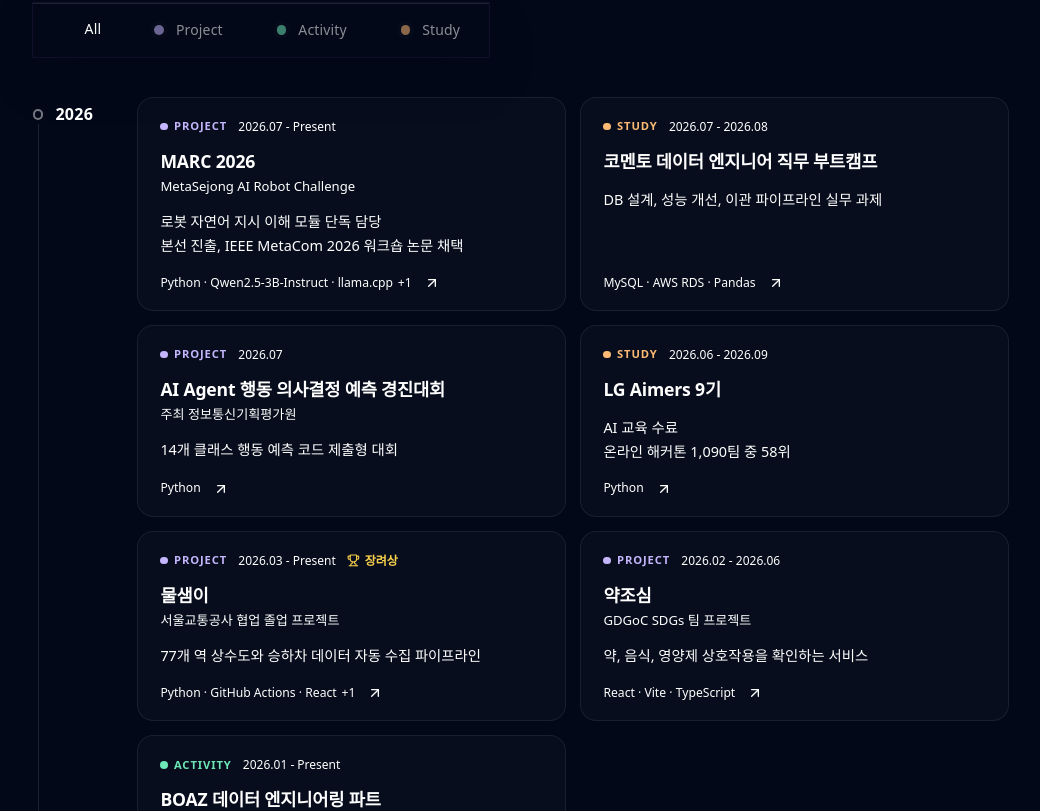
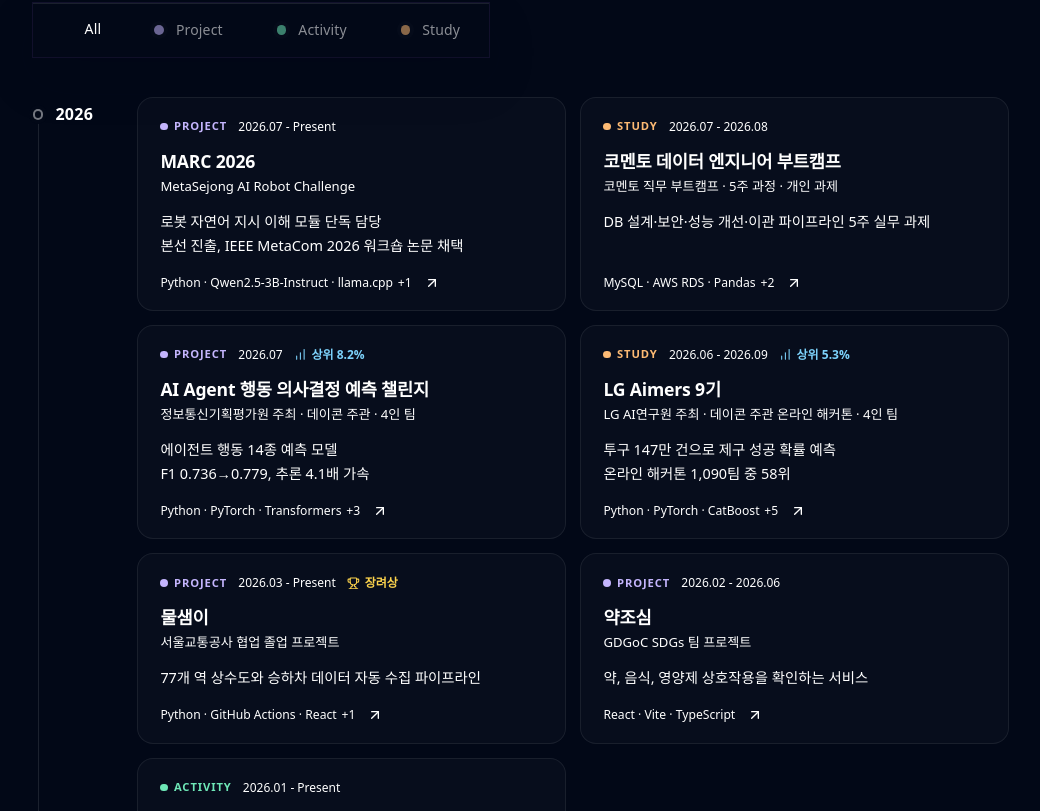
Before and after one commit to eae22/portfolio, a Next.js app: page / in a window 1280 px wide. Shown: the part 2169-2980 px from the top of the page, without its empty margins (119-1159 px from the left). Built offline with nearby package versions, Linux system fonts and the light colour scheme.

Commit message:
✨ feat: LG Aimers, AI Agent, 코멘토 데이터 엔지니어 상세 내용 보강 (#4)

```diff
--- a/src/content/experience.ts
+++ b/src/content/experience.ts
@@ -321,37 +321,49 @@
   },
   {
     id: "ai-agent-contest",
-    title: "AI Agent 행동 의사결정 예측 경진대회",
-    subtitle: "주최 정보통신기획평가원",
+    title: "AI Agent 행동 의사결정 예측 챌린지",
+    subtitle: "정보통신기획평가원 주최 · 데이콘 주관 · 4인 팀",
     category: "Project",
     tracks: ["AI"],
     period: { start: "2026.07", end: "2026.07" },
-    summary: "14개 클래스 행동 예측 코드 제출형 대회",
+    ranking: { place: 22, total: 269 },
+    summary: "에이전트 행동 14종 예측 모델\nF1 0.736→0.779, 추론 4.1배 가속",
+    blog: "https://velog.io/@eae22/ai-agent-action-prediction-contest",
     overview:
-      "AI·SW중심대학 학생 대상으로 AI 에이전트의 다음 행동을 14개 클래스 중에서 예측하는 코드 제출형 경진대회입니다. 오프라인, T4 GPU, 추론 10분 제약이 있었습니다.",
+      "AI 코딩 에이전트의 세션 기록을 보고 다음 행동을 14개 중 하나로 예측하는 데이콘 코드 제출형 대회로, 인터넷이 막힌 T4 GPU에서 10분 안에 3만 건을 예측해야 했습니다. XLM-RoBERTa 인코더 모델과 추론 최적화를 맡아 6개 모델 앙상블로 최종 제출본을 완성했습니다.",
     features: [
       {
-        title: "인코더 기반 분류 모델",
-        desc: "텍스트로 직렬화한 입력을 인코더 모델로 분류합니다.",
+        title: "세션 기록 기반 행동 분류",
+        desc: "현재 요청·직전 행동 결과·최근 행동 12개를 입력 앞쪽에 배치해 텍스트가 잘려도 핵심 신호가 남게 하고, XLM-RoBERTa로 14개 행동을 분류합니다.",
       },
       {
-        title: "자체 검증 체계",
-        desc: "리더보드와 별개로 OOF 검증으로 실제 성능을 확인합니다.",
+        title: "6개 모델 앙상블과 오프라인 추론",
+        desc: "팀원 모델과 함께 6개 모델의 출력을 가중 합산하고, fp16 로딩과 배치 최적화로 T4에서 10분 안에 추론합니다.",
       },
     ],
-    stack: ["Python"], // TODO: 실제로 쓴 프레임워크 추가 (PyTorch, Transformers 등)
-    roles: ["인코더 기반 모델링", "앙상블 검증과 최종 제출 패키징"],
+    stack: [
+      "Python",
+      "PyTorch",
+      "Transformers",
+      "scikit-learn",
+      "Pandas",
+      "NumPy",
+    ],
+    roles: [
+      "소수 도메인 토큰·3배 오버샘플링 학습 레시피 설계 (단일 모델 0.736 → 0.779)",
+      "T4 추론 최적화 (fp16 로딩 수정으로 530초 → 128초)",
+      "세션 단위 검증 분할 설계 (부풀려진 +0.048 개선을 제출 전 차단)",
+    ],
     problems: [
       {
-        title: "서로 헷갈리는 클래스",
-        desc: "혼동행렬로 자주 섞이는 클래스 묶음을 찾고, 입력 텍스트 구성을 다시 설계해 단일 모델 최고 기록을 갱신했습니다.",
+        title: "검증보다 계속 낮게 나온 리더보드 점수",
+        desc: "도메인별로 다시 재 보니 학습 데이터의 7%인 소수 도메인에서만 Macro-F1 0.68로 약했습니다. 도메인 표시 토큰과 3배 오버샘플링으로 소수 도메인 점수를 0.91까지 올려 당시 팀 최고 기록을 냈습니다.",
       },
       {
-        title: "부풀려 보이던 검증 점수",
-        desc: "별도 OOF 검증 체계를 만들어 성능이 실제보다 높게 보이던 리크 사례 여러 건을 찾아 수정했습니다.",
+        title: "T4에서만 느려지는 추론",
+        desc: "fp16으로 저장한 모델을 dtype 지정 없이 불러와 T4에서 fp32로 돌고 있었고, 개발 서버의 A6000에서는 차이가 드러나지 않았습니다. float16 로딩과 배치 512를 적용해 실행 시간을 530초에서 128초로 4.1배 줄였습니다.",
       },
     ],
-    // TODO: 최종 순위 확인 후 summary에 추가 (기록마다 "예선 21위"와 "269팀 중 22위"가 섞여 있음)
   },
   {
     id: "marc-2026",
@@ -532,51 +544,92 @@
   {
     id: "lg-aimers",
     title: "LG Aimers 9기",
+    subtitle: "LG AI연구원 주최 · 데이콘 주관 온라인 해커톤 · 4인 팀",
     category: "Study",
-    tracks: ["AI"],
+    tracks: ["AI", "Data"],
     period: { start: "2026.06", end: "2026.09" },
-    summary: "AI 교육 수료\n온라인 해커톤 1,090팀 중 58위",
-    overview: "LG AI연구원이 운영하는 청년 AI 교육 프로그램입니다.",
+    ranking: { place: 58, total: 1090 },
+    summary:
+      "투구 147만 건으로 제구 성공 확률 예측\n온라인 해커톤 1,090팀 중 58위",
+    overview:
+      "LG AI연구원의 청년 AI 교육 과정을 수료하고, 야구 투구 데이터로 투구마다 제구 성공 확률을 예측하는 온라인 해커톤에 참가했습니다. 데이터 전처리와 모델 결합을 맡아 팀 최고점을 11번 갱신했습니다.",
     features: [
       {
-        title: "AI 이론과 실습",
-        desc: "11주간 AI와 머신러닝 교육을 이수했습니다.",
+        title: "투구별 제구 성공 확률 예측",
+        desc: "볼카운트·주자·선수 기록 등 47개 컬럼으로 투구마다 제구 성공 확률을 예측하고, 인터넷이 막힌 채점 서버에서 10분 안에 추론합니다.",
       },
       {
-        title: "온라인 해커톤",
-        desc: "야구 투구 데이터로 제구 성공 확률을 예측하는 모델을 만들어 1,090팀 중 58위를 기록했습니다.",
+        title: "트리 모델과 신경망 앙상블",
+        desc: "팀원의 트리 모델(CatBoost·LightGBM)에 신경망 12개와 상황별 보정층을 더해 예측을 보완합니다.",
       },
     ],
-    stack: ["Python"],
-    roles: ["모델 개발과 코드 제출"],
-    problems: [],
+    stack: [
+      "Python",
+      "PyTorch",
+      "CatBoost",
+      "scikit-learn",
+      "Pandas",
+      "NumPy",
+      "LightGBM",
+      "Git",
+    ],
+    roles: [
+      "누적 비율 차분으로 데이터에 없는 구종·투구 결과 복원 (147만 투구, 일치율 100%)",
+      "시즌 흐름 피처 23개 설계 등 단독 모델 개선 (928 → 1,056점)",
+      "신경망 결합·상황별 보정층 설계 (팀 최고점 1,122 → 1,162점)",
+    ],
+    problems: [
+      {
+        title: "데이터에 없는 구종 정보",
+        desc: "구종 컬럼이 없었고, 외부 투구 추적 데이터는 선수 ID가 맞지 않아 일부 투수만 연결됐습니다. 누적 구종 비율을 정수 횟수로 바꿔 차분하는 방식으로 투수 792명 중 791명의 구종을 복원했습니다.",
+      },
+      {
+        title: "행 독립성 규정에 따른 실격 위험",
+        desc: "대회 중 '평가 데이터를 행마다 독립적으로 예측해야 한다'는 원칙이 다시 공지되며 상위권 다수의 점수가 삭제됐습니다. 다른 행을 모두 바꿔도 예측이 같은지 재는 검사 도구로 모든 제출본을 검증해 실격 없이 마쳤습니다.",
+      },
+    ],
   },
   {
     id: "comento-data-engineer",
-    title: "코멘토 데이터 엔지니어 직무 부트캠프",
+    title: "코멘토 데이터 엔지니어 부트캠프",
+    subtitle: "코멘토 직무 부트캠프 · 5주 과정 · 개인 과제",
     category: "Study",
     tracks: ["Data"],
     period: { start: "2026.07", end: "2026.08" },
-    summary: "DB 설계, 성능 개선, 이관 파이프라인 실무 과제",
+    summary: "DB 설계·보안·성능 개선·이관 파이프라인 5주 실무 과제",
     overview:
-      "현직 데이터 엔지니어 멘토링 기반 5주 과정에 DB팀으로 참여했습니다.",
+      "가상 회사의 AWS 클라우드 전환 시나리오에서 데이터베이스팀 인턴 역할로 주차별 업무 요청을 수행한 5주 직무 부트캠프입니다. DBMS 선정부터 ERD 설계, 보안 점검, 성능 개선, 이관 파이프라인까지 데이터 엔지니어 업무를 한 사이클로 경험했습니다.",
     features: [
       {
-        title: "DB 설계",
-        desc: "리버스 ERD, 상품 추천 DB 논리 ERD, NoSQL용 ERD를 설계했습니다.",
+        title: "DBMS 선정과 구축",
+        desc: "4개 후보를 비용·운영성·확장성으로 비교해 AWS RDS MySQL을 권고하고, 로컬 MySQL과 RDS에 구축했습니다.",
       },
       {
-        title: "운영 과제",
-        desc: "SQL 추출과 조작, 인덱스 성능 개선, 프로시저, 장애 처리와 백업, 복원을 실습했습니다.",
+        title: "DB 설계와 보안 점검",
+        desc: "리버스 ERD와 9개 엔터티 논리 ERD를 설계하고, ISMS-P 요건에 맞춰 계정 권한 분리와 비밀번호·세션 정책을 적용했습니다.",
       },
       {
-        title: "데이터 품질",
-        desc: "이상 데이터 검출 로직과 데이터 라이프사이클, 변환과 이관 파이프라인을 만들었습니다.",
+        title: "분석과 이관 파이프라인",
+        desc: "인구통계 데이터를 SQL과 Pandas로 분석하고, Airflow로 엑셀 데이터를 MySQL로 옮기는 이관 파이프라인을 실습했습니다.",
       },
     ],
-    stack: ["MySQL", "AWS RDS", "Pandas"], // Airflow는 사용하지 않음 (본인 확인)
-    roles: ["DB 구축과 성능 개선, 이관 파이프라인 과제 수행"],
-    problems: [],
+    // Airflow는 부트캠프에서 짧게 실습만 해서 기술 스택 칩에는 넣지 않는다 (본인 확인)
+    stack: ["MySQL", "AWS RDS", "Pandas", "Neo4j", "DBeaver"],
+    roles: [
+      "DBMS 4종 비교 보고서 작성과 MySQL·AWS RDS 구축",
+      "ERD 3종 설계와 ISMS-P 기반 보안 설정",
+      "인덱스 튜닝(조회 약 7배 단축)과 이관 파이프라인 구축",
+    ],
+    problems: [
+      {
+        title: "Table scan으로 동작하던 조회 쿼리",
+        desc: "EXPLAIN ANALYZE로 조회 쿼리가 Table scan으로 동작하는 것을 찾았습니다. 인덱스를 적용해 Covering index lookup으로 바꾸고 실행 시간을 약 7배 줄였습니다.",
+      },
+      {
+        title: "AWS RDS 연결 시 Public Key Retrieval 오류",
+        desc: "DBeaver로 RDS에 연결할 때 MySQL 8.0 인증 방식 때문에 서버 공개키를 가져오지 못했습니다. 드라이버 속성에 allowPublicKeyRetrieval=true를 설정해 연결했습니다.",
+      },
+    ],
   },
 ];
 
--- a/src/content/skills.ts
+++ b/src/content/skills.ts
@@ -23,6 +23,12 @@
   | "mediapipe"
   | "yolo"
   | "pandas"
+  | "numpy"
+  | "scikitlearn"
+  | "pytorch"
+  | "huggingface"
+  | "neo4j"
+  | "dbeaver"
   | "hadoop"
   | "spark"
   | "qwen"
@@ -201,7 +207,7 @@
 ];
 
 // Experience 기술 스택 이름 → 아이콘(Simple Icons slug 또는 /public 경로)과 브랜드 색
-// 목록에 없는 이름은 아이콘 없이 기본 색 pill로 보인다 (예: llama.cpp, K-Means)
+// 목록에 없는 이름은 아이콘 없이 기본 색 pill로 보인다 (예: llama.cpp, K-Means, CatBoost, LightGBM)
 const techBadges: Record<string, Omit<TechBadge, "name">> = {
   JavaScript: { icon: "javascript", accent: "javascript" },
   TypeScript: { icon: "typescript", accent: "typescript" },
@@ -214,15 +220,23 @@
   "Node.js": { icon: "nodedotjs", accent: "nodejs" },
   Express: { icon: "express", accent: "express" },
   MySQL: { icon: "mysql", accent: "mysql" },
+  Neo4j: { icon: "neo4j", accent: "neo4j" },
+  DBeaver: { icon: "dbeaver", accent: "dbeaver" },
   // Simple Icons에 AWS 아이콘이 없어 범용 데이터베이스 아이콘을 쓴다
   "AWS RDS": { icon: "/icons/database.svg", accent: "awsrds" },
   Docker: { icon: "docker", accent: "docker" },
+  Git: { icon: "git", accent: "git" },
   "GitHub Actions": { icon: "githubactions", accent: "githubactions" },
   "Cloudflare Workers": { icon: "cloudflareworkers", accent: "cloudflare" },
   OpenCV: { icon: "opencv", accent: "opencv" },
   MediaPipe: { icon: "mediapipe", accent: "mediapipe" },
   YOLO: { icon: "yolo", accent: "yolo" },
   Pandas: { icon: "pandas", accent: "pandas" },
+  NumPy: { icon: "numpy", accent: "numpy" },
+  "scikit-learn": { icon: "scikitlearn", accent: "scikitlearn" },
+  PyTorch: { icon: "pytorch", accent: "pytorch" },
+  // Hugging Face Transformers 라이브러리
+  Transformers: { icon: "huggingface", accent: "huggingface" },
   Hadoop: { icon: "apachehadoop", accent: "hadoop" },
   Spark: { icon: "apachespark", accent: "spark" },
   "Qwen2.5-3B-Instruct": { icon: "qwen", accent: "qwen" },
--- a/src/styles/tokens.css
+++ b/src/styles/tokens.css
@@ -26,6 +26,12 @@
   --color-skill-mediapipe: #0097a7;
   --color-skill-yolo: #111f68;
   --color-skill-pandas: #150458;
+  --color-skill-numpy: #013243;
+  --color-skill-scikitlearn: #f7931e;
+  --color-skill-pytorch: #ee4c2c;
+  --color-skill-huggingface: #ffd21e;
+  --color-skill-neo4j: #4581c3;
+  --color-skill-dbeaver: #382923;
   --color-skill-hadoop: #66ccff;
   --color-skill-spark: #e25a1c;
   --color-skill-qwen: #6950ef;
```
